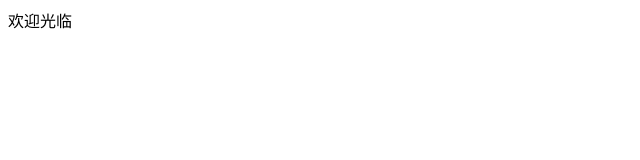
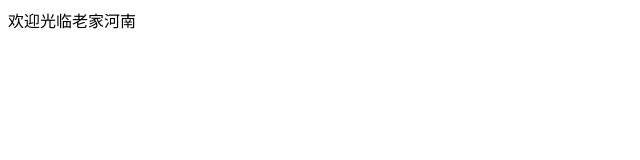
Before and after one commit to betterkit/blog, a plain HTML site: page index.html in a window 1280 px wide. Shown: the whole page, without its empty margins (0-640 px from the left). Drawn offline with Linux system fonts and the light colour scheme.

Commit message:
更新 index.html

```diff
--- a/index.html
+++ b/index.html
@@ -6,6 +6,6 @@
     <title>老家河南</title>
 </head>
 <body>
-欢迎光临
+欢迎光临老家河南
 </body>
 </html>
```
